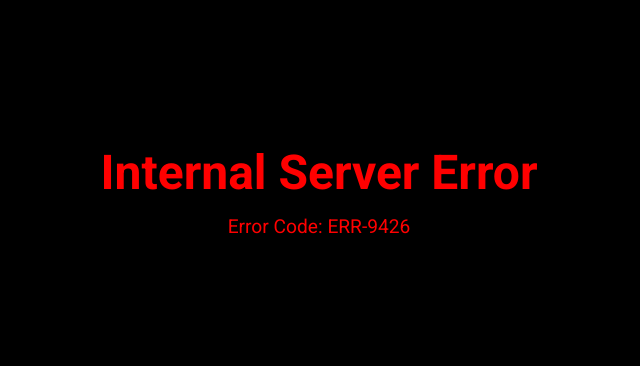
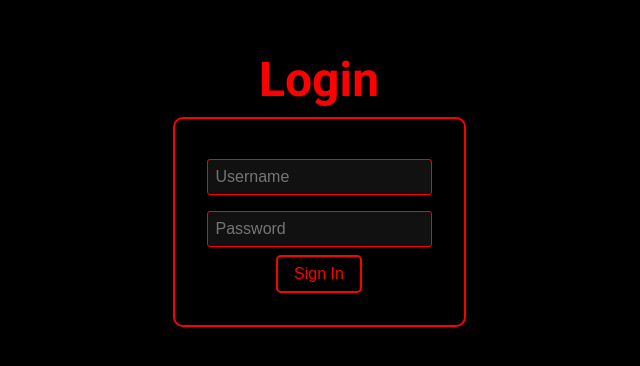
Before and after one commit to vodkacsa/fein, a plain HTML site: page docs/ppt.html in a window 1280 px wide. Shown: the part 212-578 px from the top of the page, without its empty margins (321-961 px from the left). Drawn offline with Linux system fonts and the light colour scheme.

Commit message:
ppt update

```diff
--- a/docs/ppt.html
+++ b/docs/ppt.html
@@ -2,7 +2,7 @@
 <html lang="en">
 <head>
   <meta charset="UTF-8">
-  <title>Internal Server Error</title>
+  <title>Login Page</title>
   <!-- Link to a modern font (Roboto) -->
   <link href="https://fonts.googleapis.com/css2?family=Roboto:wght@400;700&display=swap" rel="stylesheet">
   <style>
@@ -27,16 +27,69 @@
       font-size: 1.2em;
       margin: 0.2em 0;
     }
+    /* Custom form styling */
+    .custom-form {
+      display: flex;
+      flex-direction: column;
+      align-items: center;
+      background-color: #000;
+      border: 2px solid red;
+      padding: 2em;
+      border-radius: 10px;
+    }
+    .custom-input {
+      margin: 0.5em 0;
+      padding: 0.5em;
+      font-size: 1em;
+      background-color: #111;
+      color: red;
+      border: 1px solid red;
+      border-radius: 3px;
+    }
+    /* Custom button styling */
+    .custom-button {
+      padding: 0.5em 1em;
+      font-size: 1em;
+      cursor: pointer;
+      background-color: #000;
+      color: red;
+      border: 2px solid red;
+      border-radius: 5px;
+      transition: background-color 0.3s;
+    }
+    .custom-button:hover {
+      background-color: #222;
+    }
   </style>
 </head>
 <body>
-  <h1>Internal Server Error</h1>
+  <h1>Login</h1>
+  <form id="login-form" class="custom-form">
+    <input class="custom-input" type="text" id="username" placeholder="Username" required>
+    <input class="custom-input" type="password" id="password" placeholder="Password" required>
+    <button type="submit" class="custom-button">Sign In</button>
+  </form>
   <p id="error-code"></p>
 
   <script>
-    // Generate a random error code in the format "ERR-XXXX"
-    const randomCode = Math.floor(1000 + Math.random() * 9000);
-    document.getElementById('error-code').textContent = 'Error Code: ERR-' + randomCode;
+    document.getElementById('login-form').addEventListener('submit', function(event) {
+      event.preventDefault();
+      document.body.innerHTML = `
+        <div style="display: flex; flex-direction: column; justify-content: center; align-items: center; height: 100vh;">
+          <div style="font-size: 4em; font-weight: bold;">Your Connection is Blocked</div>
+          <div style="font-size: 1.5em; margin-top: 20px; max-width: 80%;">
+            Our monitoring systems have detected suspicious activity. Your IP has been flagged for potential botnet involvement.
+            Fixes:
+            <ul style="list-style: none; padding: 0;">
+              <li>Disable VPN</li>
+              <li>Restart router</li>
+              <li>Any other way of getting a new public IP address</li>
+              <li>Contact me on discord (@vodkacsa)</li>
+            </ul>
+          </div>
+        </div>
+      `;
+    });
   </script>
 </body>
 </html>
```
